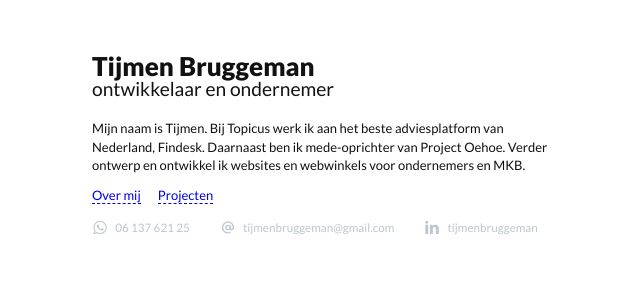
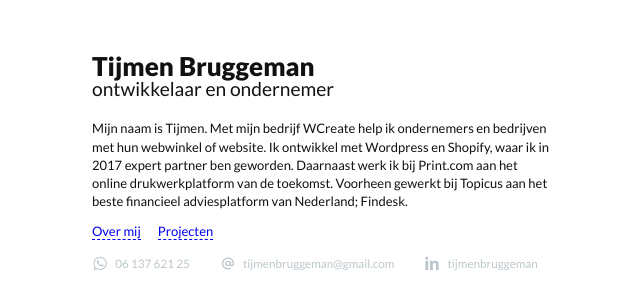
Before and after one commit to tijmenbruggeman/tijmenbruggeman.github.io, a plain HTML site: page index.html in a window 1280 px wide. Shown: the whole page, without its empty margins (68-708 px from the left). Drawn offline with Linux system fonts and the light colour scheme.

Commit message:
Added site description and renewed introduction text

```diff
--- a/index.html
+++ b/index.html
@@ -3,7 +3,7 @@
 <head>
     <meta charset="utf-8">
     <meta http-equiv="X-UA-Compatible" content="IE=edge">
-    <meta name="description" content="">
+    <meta name="description" content="Tijmen Bruggeman, software ontwikkelaar en ondernemer uit Wierden, Overijssel. Eigenaar van WCreate; Wordpress, Shopify en App development.">
     <meta name="viewport" content="width=device-width, initial-scale=1">
     <title>Tijmen Bruggeman - ontwikkelaar en ondernemer</title>
 
@@ -24,9 +24,9 @@
         </h1>
     </header>
     <div class="text-section">
-        <p>Mijn naam is Tijmen. Bij Topicus werk ik aan het beste adviesplatform van Nederland, Findesk. Daarnaast ben
-            ik mede-oprichter van Project Oehoe. Verder ontwerp en ontwikkel ik websites en webwinkels voor ondernemers
-            en MKB.</p>
+        <p>Mijn naam is Tijmen. Met mijn bedrijf WCreate help ik ondernemers en bedrijven met hun webwinkel of website. Ik ontwikkel met Wordpress en Shopify, waar ik in 2017 expert partner ben geworden.
+            Daarnaast werk ik bij Print.com aan het online drukwerkplatform van de toekomst. Voorheen gewerkt bij Topicus aan het beste financieel adviesplatform van Nederland; Findesk.
+        </p>
         <a href="/about" class="menu-link">Over mij</a><a href="/projecten" class="menu-link">Projecten</a>
     </div>
     <div class="contact-links">
```
